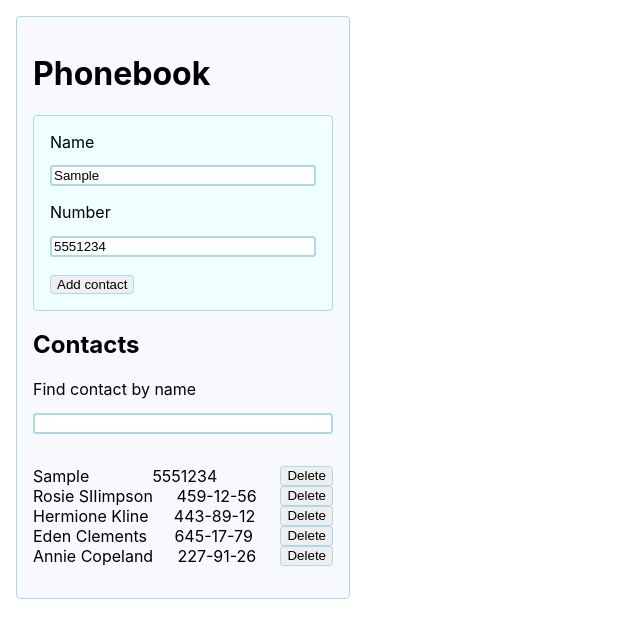
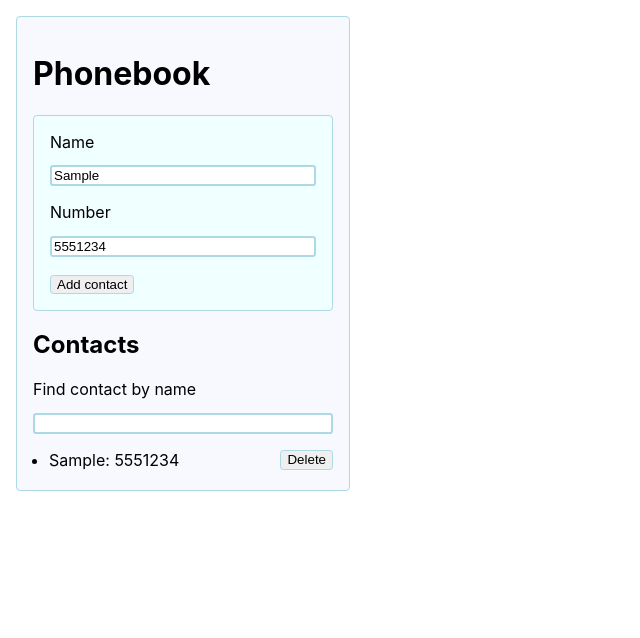
Before and after one commit to Andrew-Samoilov/goit-react-hw-02-phonebook, a React (Create React App) app: page / in a window 1280 px wide. Both pictures are taken after typing "Sample", "5551234" into the empty fields and a click on the button "Add contact". Shown: the top 638 px of the page, without its empty margins (0-640 px from the left). Built offline with nearby package versions, Linux system fonts and the light colour scheme.

Commit message:
Disentangled ListItem into an individual component

```diff
--- a/src/components/App.jsx
+++ b/src/components/App.jsx
@@ -9,10 +9,10 @@ import css from './ContactForm.module.css'
 class App extends React.Component {
   state = {
     contacts: [
-      { id: 'id-1', name: 'Rosie SIIimpson', number: '459-12-56' },
-      { id: 'id-2', name: 'Hermione Kline', number: '443-89-12' },
-      { id: 'id-3', name: 'Eden Clements', number: '645-17-79' },
-      { id: 'id-4', name: 'Annie Copeland', number: '227-91-26' },
+      // { id: 'id-1', name: 'Rosie SIIimpson', number: '459-12-56' },
+      // { id: 'id-2', name: 'Hermione Kline', number: '443-89-12' },
+      // { id: 'id-3', name: 'Eden Clements', number: '645-17-79' },
+      // { id: 'id-4', name: 'Annie Copeland', number: '227-91-26' },
     ],
     filter: '',
     name: '',
--- a/src/components/ContactForm.module.css
+++ b/src/components/ContactForm.module.css
@@ -38,8 +38,15 @@
 
 .listUl{
     padding: 0;
+    margin: 0;
 }
+
 .listItem {
+    margin-left: 1em;
+    padding-bottom: 0.25em;
+}
+
+.divItem{
     display: flex;
-    justify-content: space-between;
+    justify-content: space-between
 }
--- a/src/components/ContactList.jsx
+++ b/src/components/ContactList.jsx
@@ -1,22 +1,38 @@
 import css from './ContactForm.module.css'
 import PropTypes from 'prop-types';
+import ContactListItem from './ContactListItem'
 
 export const ContactList = ({ stateContact, onDeleteContact }) => (
     <ul className={css.listUl}>
                 {stateContact.map(el =>
                     <li key={el.id} className={css.listItem}>
-                        <span>{el.name}</span>
-                        <span>{el.number}</span>
-                        <button
-                            onClick={() => onDeleteContact(el.id)}
-                            className={css.button}
-                            type="button">Delete</button>
+                        <ContactListItem
+                            id={el.id}
+                            number={el.number}
+                            name={el.name}
+                            onDeleteContact={onDeleteContact}
+                        />
                     </li>
                 )}
-            </ul>
+    </ul>
 );
 
 ContactList.propTypes = {
     stateContact: PropTypes.array.isRequired,
-    onDeleteContact: PropTypes.func.isRequired,
 }
+
+
+// export const ContactList = ({ stateContact, onDeleteContact }) => (
+//     <ul className={css.listUl}>
+//         {stateContact.map(el =>
+//             <li key={el.id} className={css.listItem}>
+//                 <span>{el.name}</span>
+//                 <span>{el.number}</span>
+//                 <button
+//                     onClick={() => onDeleteContact(el.id)}
+//                     className={css.button}
+//                     type="button">Delete</button>
+//             </li>
+//         )}
+//     </ul>
+// );
--- /dev/null
+++ b/src/components/ContactListItem.jsx
@@ -0,0 +1,26 @@
+import css from './ContactForm.module.css'
+import PropTypes from 'prop-types';
+
+const ContactListItem = ({ id, name, number, onDeleteContact }) => {
+    return (
+        <div className = {css.divItem}>
+            <span>{name}: {number}</span>
+            <button
+                onClick={() => onDeleteContact(id)}
+                name={name}
+                className={css.button}
+                    type="button">Delete
+            </button>
+        </div>
+    );
+
+};
+
+export default ContactListItem;
+
+ContactListItem.propTypes = {
+    id: PropTypes.string,
+    name: PropTypes.string.isRequired,
+    number: PropTypes.string.isRequired,
+    onDeleteContact: PropTypes.func.isRequired,
+}
```
